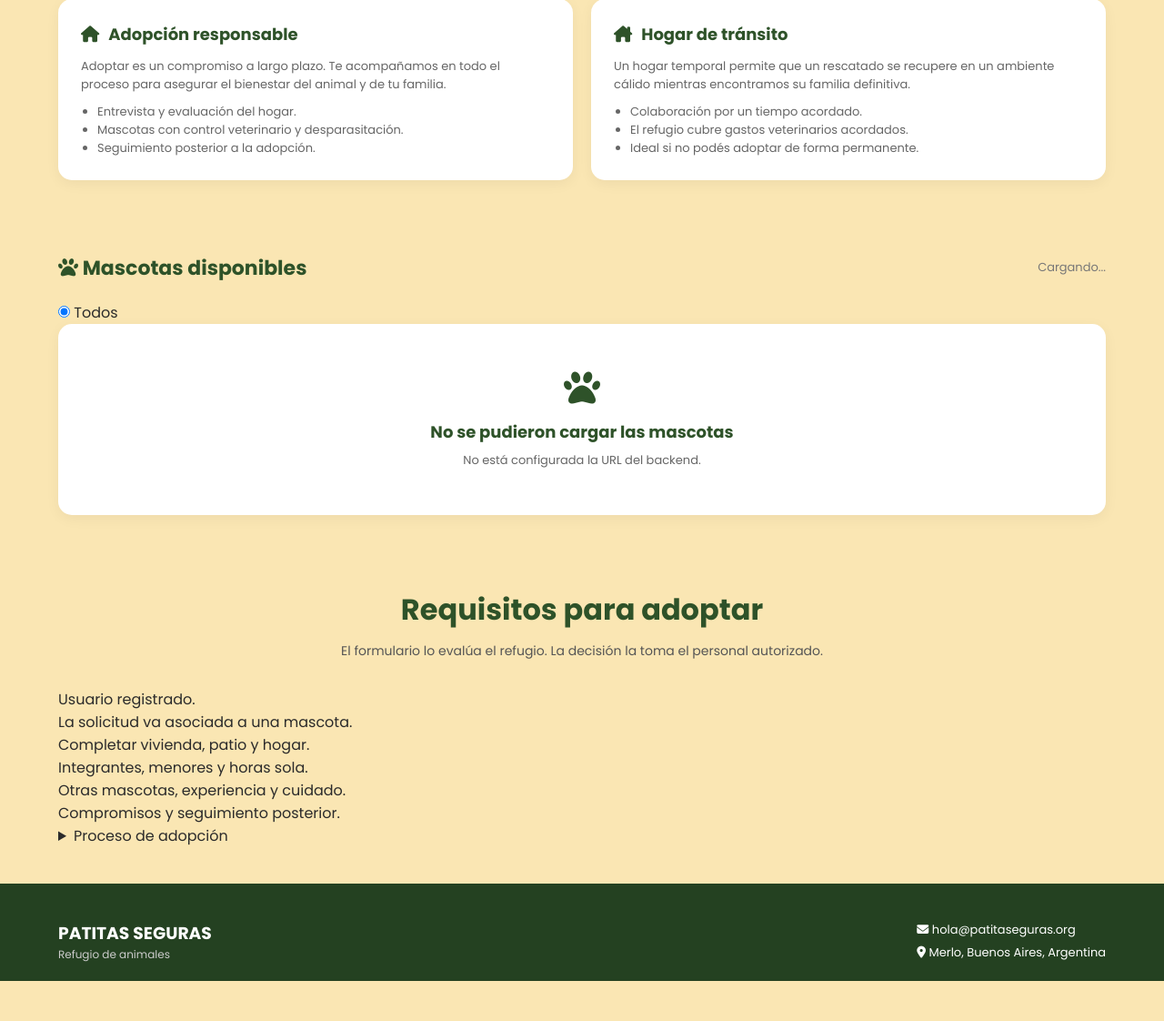
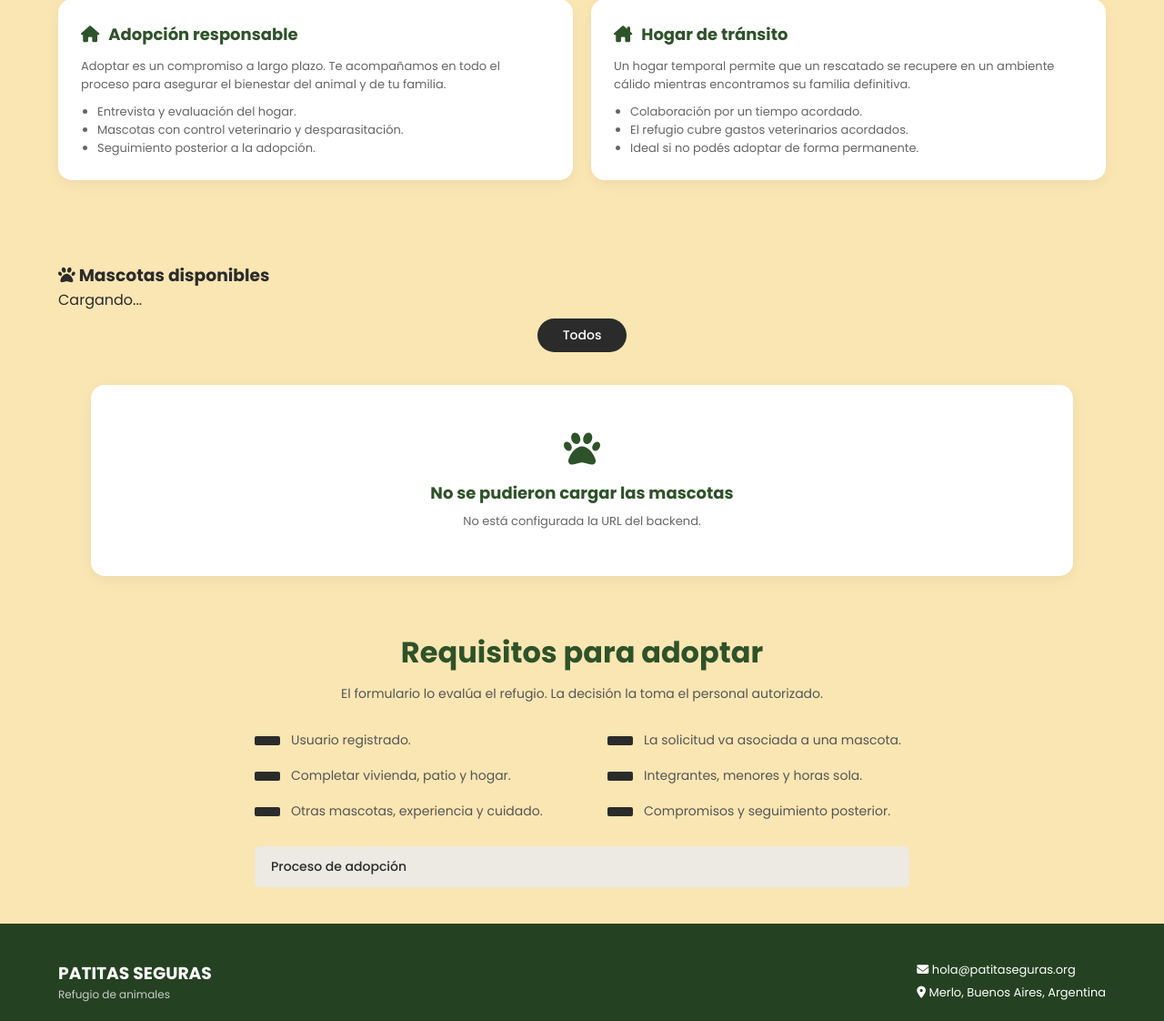
Before and after one commit to lilencarnerot2/Refugio_patitas_seguras, a PHP site: page /mascotas.php in a window 1280 px wide. Shown: the part 248-1370 px from the top of the page at 91% size. Before the commit the page ends 1326 px from the top, so only its background shows below. Run offline with PHP 8.4, Linux system fonts and the light colour scheme.

Commit message:
modificando estilos css

```diff
--- a/frontend/assets/css/styles.css
+++ b/frontend/assets/css/styles.css
@@ -788,41 +788,76 @@
         }
 
         #catalogo {
-            padding-top: 0;
-        }
-        .catalog-header {
-            display: flex;
-            justify-content: space-between;
-            align-items: center;
-            flex-wrap: wrap;
-            gap: 10px;
-            margin-bottom: 20px;
+            padding-top: 10px;
+            padding-bottom: 20px;
         }
 
-        .catalog-header h3 {
-            font-size: 22px;
-            color: var(--primary-color);
+        .catalog-eyebrow {
+            display: block;
+            width: 88px;
+            height: 12px;
+            margin: 0 auto 18px;
+            border-radius: 20px;
+            background: #e4e0d4;
         }
 
-        .catalog-header span {
-            font-size: 13px;
-            color: var(--text-light);
+        .catalog-filters {
+            display: flex;
+            justify-content: center;
+            flex-wrap: wrap;
+            gap: 14px;
+            margin: 8px 0 36px;
         }
 
-        /* Grilla de tarjetas de cada mascota en el listado */
+        .catalog-filters input {
+            position: absolute;
+            opacity: 0;
+            pointer-events: none;
+        }
+
+        .catalog-filters label {
+            padding: 8px 28px;
+            border-radius: 999px;
+            background: #eceae3;
+            color: var(--text-dark);
+            font-size: 14px;
+            font-weight: 500;
+            cursor: pointer;
+        }
+
+        .catalog-filters input:checked + label {
+            background: var(--text-dark);
+            color: var(--white);
+        }
+
         .pet-catalog {
             display: grid;
-            grid-template-columns: repeat(auto-fill, minmax(260px, 1fr));
-            gap: 20px;
+            grid-template-columns: repeat(3, minmax(0, 1fr));
+            gap: 28px;
+            max-width: 1080px;
+            margin: 0 auto;
         }
 
         @media (max-width: 992px) {
             .info-cards {
                 grid-template-columns: 1fr;
             }
+
+            .pet-catalog {
+                grid-template-columns: repeat(2, minmax(0, 1fr));
+            }
         }
 
-        /* Tarjeta de una mascota (foto + nombre + botones) */
+        @media (max-width: 640px) {
+            .pet-catalog {
+                grid-template-columns: 1fr;
+            }
+
+            .requisitos-grid {
+                grid-template-columns: 1fr;
+            }
+        }
+
         .pet-card {
             background: var(--white);
             border-radius: 15px;
@@ -832,31 +867,31 @@
             flex-direction: column;
         }
 
-        .pet-card img {
+        .pet-card img,
+        .pet-card .pet-photo-empty {
             width: 100%;
-            height: 200px;
+            height: 180px;
             object-fit: cover;
             background: var(--icon-bg);
-            padding: 18px;
-            flex: 1;
-            display: flex;
-            flex-direction: column;
+        }
+
+        .pet-card-body {
+            padding: 16px 18px 20px;
         }
 
         .pet-card-body h4 {
             font-size: 18px;
-            color: var(--primary-color);
+            color: var(--text-dark);
             margin-bottom: 6px;
         }
 
-        /* Texto de especie debajo del nombre */
         .pet-card-especie {
             font-size: 13px;
             font-weight: 500;
             color: var(--text-light);
+            margin-bottom: 14px;
         }
 
-        /* Columna de botones: Adoptar, Tránsito, Ver detalle */
         .pet-card-actions {
             display: flex;
             flex-direction: column;
@@ -875,6 +910,62 @@
 
         .pet-card-actions a:hover {
             opacity: 0.9;
+        }
+
+        .requisitos-section {
+            padding-top: 40px;
+            padding-bottom: 40px;
+        }
+
+        .requisitos-grid {
+            display: grid;
+            grid-template-columns: 1fr 1fr;
+            gap: 18px 56px;
+            max-width: 720px;
+            margin: 0 auto 28px;
+        }
+
+        .requisito-item {
+            display: flex;
+            align-items: center;
+            gap: 12px;
+            font-size: 14px;
+            color: var(--text-muted);
+        }
+
+        .requisito-mark {
+            width: 28px;
+            height: 10px;
+            background: var(--text-dark);
+            border-radius: 2px;
+            flex-shrink: 0;
+        }
+
+        .proceso-adopcion {
+            max-width: 720px;
+            margin: 0 auto;
+            background: #eceae3;
+            border-radius: 6px;
+        }
+
+        .proceso-adopcion summary {
+            padding: 12px 18px;
+            cursor: pointer;
+            list-style: none;
+            font-size: 14px;
+            font-weight: 500;
+        }
+
+        .proceso-adopcion summary::-webkit-details-marker {
+            display: none;
+        }
+
+        .proceso-adopcion ol {
+            margin: 0;
+            padding: 0 18px 16px 36px;
+            color: var(--text-muted);
+            font-size: 14px;
+            line-height: 1.7;
         }
 
         /* Botón verde Adoptar */
```
